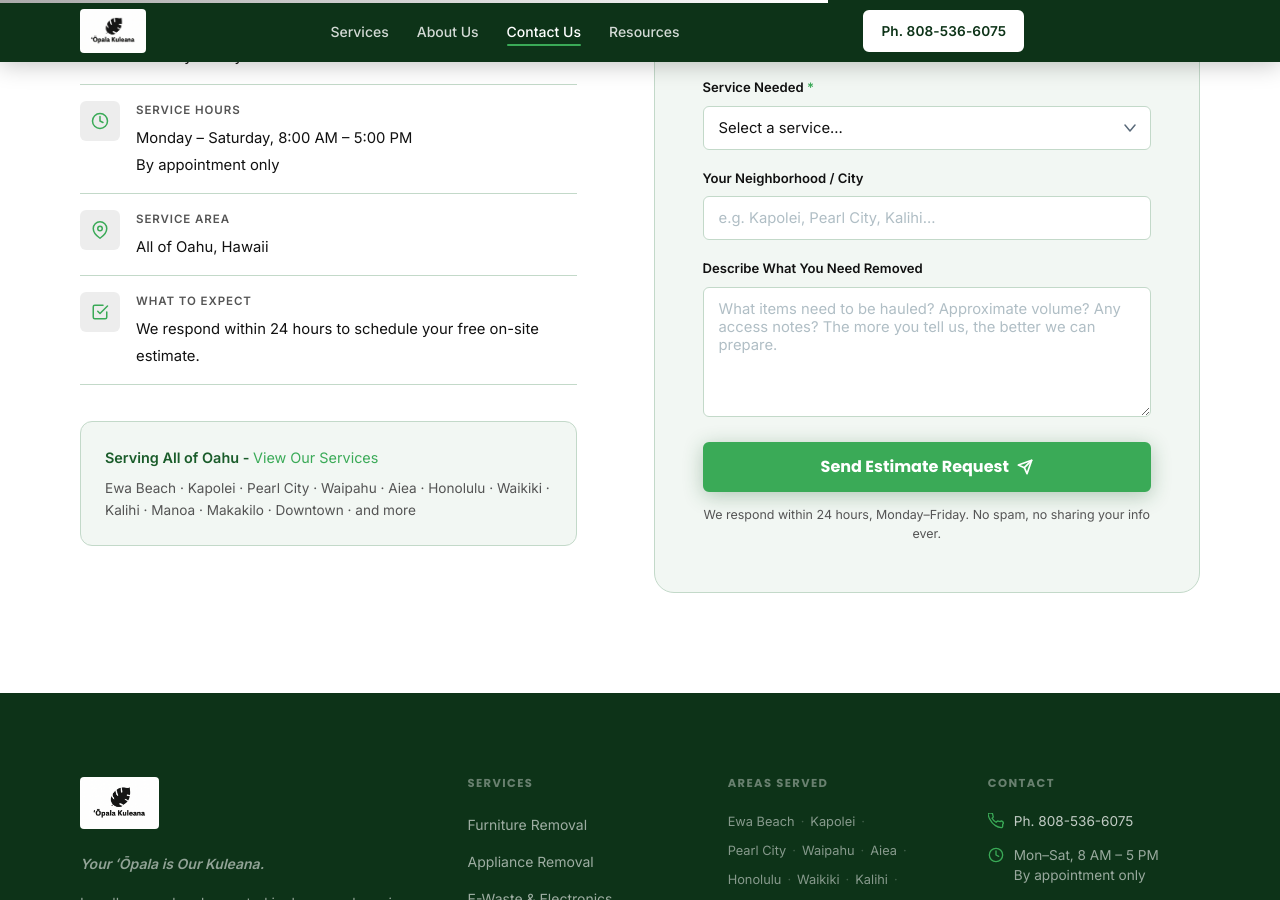
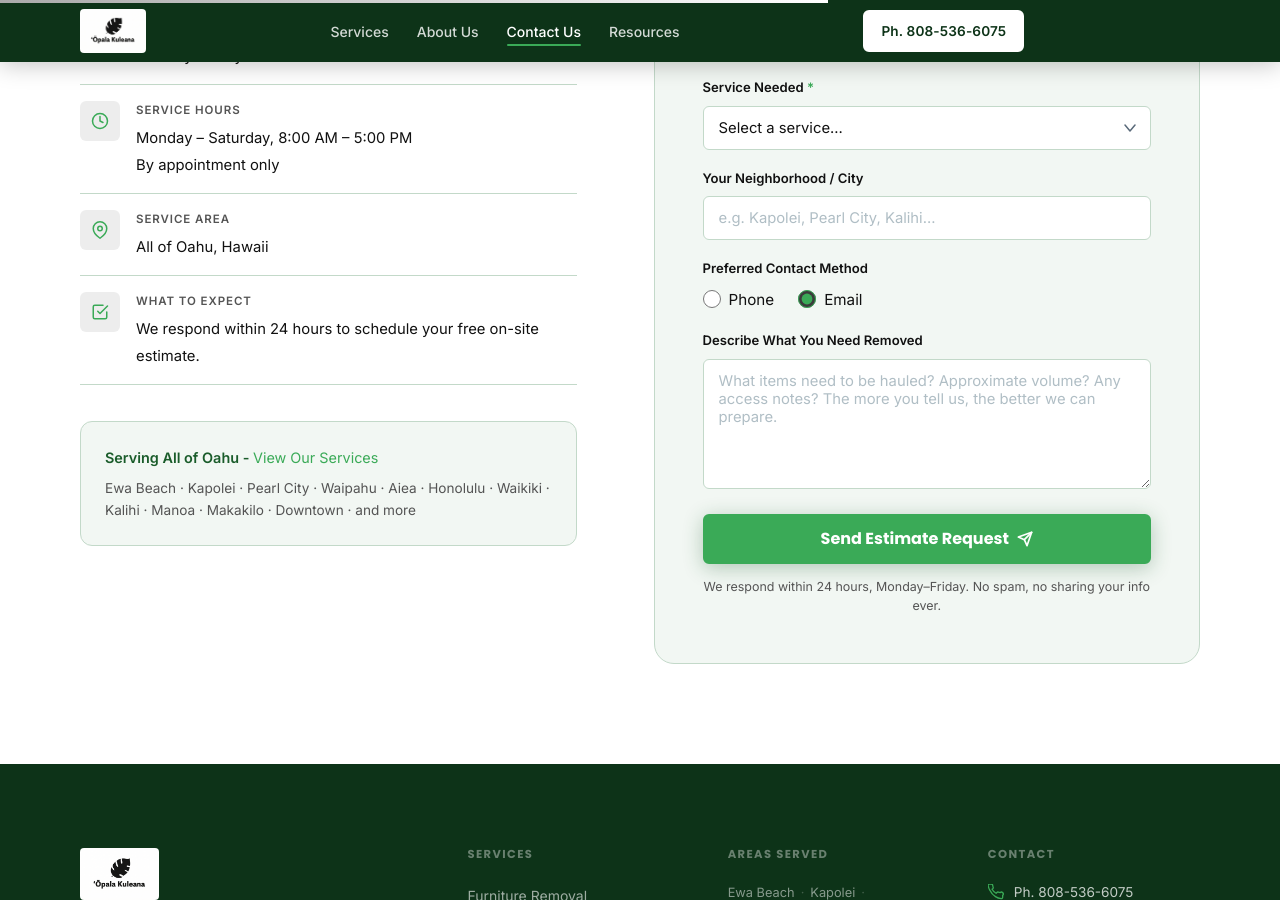
Before and after one commit to tobuku/opalakuleana, a Jekyll site: the page built from _pages/contact.html, in a window 1280 px wide and 900 px high, scrolled down 694 px. Built offline with Jekyll 4.4.1, drawn with Linux system fonts in a browser that asks for light colours; nearby versions of some CDN libraries.

Commit message:
Add proper favicon (ICO/PNG), contact form callback fields, replace truck image with Isuzu NPR
- Favicon: generate multi-size .ico + PNG favicons at site root for search engine visibility
- Contact: add Preferred Contact Method (Phone/Email) radio + conditional Best Time to Call dropdown
- Homepage: swap hero and gallery truck photo to opala-kuleana-isuzu-npr.JPG, update schema.org image

Co-Authored-By: Claude Opus 4.6 <noreply@anthropic.com>

```diff
--- a/_layouts/default.html
+++ b/_layouts/default.html
@@ -22,8 +22,10 @@
   <link href="https://fonts.googleapis.com/css2?family=Inter:wght@400;500;600&family=Poppins:wght@700;800&display=swap" rel="stylesheet">
 
   <!-- Favicon -->
-  <link rel="icon" type="image/jpeg" href="{{ site.baseurl }}/assets/images/favicon.jpg">
-  <link rel="apple-touch-icon" href="{{ site.baseurl }}/assets/images/favicon.jpg">
+  <link rel="icon" type="image/x-icon" href="{{ site.baseurl }}/favicon.ico">
+  <link rel="icon" type="image/png" sizes="32x32" href="{{ site.baseurl }}/favicon-32x32.png">
+  <link rel="icon" type="image/png" sizes="16x16" href="{{ site.baseurl }}/favicon-16x16.png">
+  <link rel="apple-touch-icon" sizes="180x180" href="{{ site.baseurl }}/apple-touch-icon.png">
 
   <!-- Main CSS -->
   <link rel="stylesheet" href="{{ site.baseurl }}/assets/css/main.css">
--- a/_pages/contact.html
+++ b/_pages/contact.html
@@ -142,6 +142,29 @@ permalink: /contact/
           </div>
 
           <div class="form-group">
+            <label class="form-label">Preferred Contact Method</label>
+            <div style="display:flex; gap:24px; margin-top:6px;">
+              <label style="display:flex; align-items:center; gap:8px; cursor:pointer; font-size:0.95rem; color:var(--c-text);">
+                <input type="radio" name="preferred_contact" value="Phone" id="contact-phone" style="accent-color:var(--c-accent); width:18px; height:18px;"> Phone
+              </label>
+              <label style="display:flex; align-items:center; gap:8px; cursor:pointer; font-size:0.95rem; color:var(--c-text);">
+                <input type="radio" name="preferred_contact" value="Email" id="contact-email" checked style="accent-color:var(--c-accent); width:18px; height:18px;"> Email
+              </label>
+            </div>
+          </div>
+
+          <div class="form-group" id="callback-time-group" style="display:none;">
+            <label class="form-label" for="callback-time">Best Time to Call</label>
+            <select class="form-control" id="callback-time" name="callback_time">
+              <option value="" disabled selected>Select a time...</option>
+              <option>Morning (8 AM - 12 PM)</option>
+              <option>Afternoon (12 PM - 3 PM)</option>
+              <option>Late Afternoon (3 PM - 5 PM)</option>
+              <option>No preference</option>
+            </select>
+          </div>
+
+          <div class="form-group">
             <label class="form-label" for="message">Describe What You Need Removed</label>
             <textarea class="form-control" id="message" name="message" placeholder="What items need to be hauled? Approximate volume? Any access notes? The more you tell us, the better we can prepare." rows="5"></textarea>
           </div>
@@ -158,3 +181,19 @@ permalink: /contact/
     </div>
   </div>
 </section>
+
+<script>
+document.addEventListener('DOMContentLoaded', function() {
+  var phoneRadio = document.getElementById('contact-phone');
+  var emailRadio = document.getElementById('contact-email');
+  var callbackGroup = document.getElementById('callback-time-group');
+  if (phoneRadio && emailRadio && callbackGroup) {
+    phoneRadio.addEventListener('change', function() {
+      callbackGroup.style.display = this.checked ? '' : 'none';
+    });
+    emailRadio.addEventListener('change', function() {
+      callbackGroup.style.display = this.checked ? 'none' : '';
+    });
+  }
+});
+</script>
--- a/index.html
+++ b/index.html
@@ -12,7 +12,7 @@ description: "Hawaiian-owned junk removal on Oahu since 2005. Furniture, applian
   "description": "Professional junk removal service in Oahu, Hawaii. Furniture, appliances, construction debris, e-waste, estate cleanouts, and more. Free estimates.",
   "url": "https://opalakuleana.com/",
   "logo": "https://opalakuleana.com/assets/images/ok-logo-flat.png",
-  "image": "https://opalakuleana.com/assets/images/opala-kuleana-truck-oahu.jpg",
+  "image": "https://opalakuleana.com/assets/images/opala-kuleana-isuzu-npr.JPG",
   "telephone": "+1-808-536-6075",
   "priceRange": "$$",
   "areaServed": {
@@ -120,7 +120,7 @@ description: "Hawaiian-owned junk removal on Oahu since 2005. Furniture, applian
 
   <!-- Truck photo background -->
   <div class="hero-bg-truck" aria-hidden="true">
-    <img src="{{ site.baseurl }}/assets/images/opala-kuleana-truck-oahu.jpg" alt="ʻŌpala Kuleana junk removal truck on Oahu">
+    <img src="{{ site.baseurl }}/assets/images/opala-kuleana-isuzu-npr.JPG" alt="ʻŌpala Kuleana Isuzu NPR junk removal truck on Oahu">
   </div>
 
   <div class="hero-inner">
@@ -479,7 +479,7 @@ description: "Hawaiian-owned junk removal on Oahu since 2005. Furniture, applian
 
     <div class="gallery-grid reveal-stagger">
       <div class="gallery-item stagger-item">
-        <img src="{{ site.baseurl }}/assets/images/opala-kuleana-truck-oahu.jpg" alt="ʻŌpala Kuleana branded Chevy Silverado truck in Oahu neighborhood" loading="lazy" width="1200" height="500">
+        <img src="{{ site.baseurl }}/assets/images/opala-kuleana-isuzu-npr.JPG" alt="ʻŌpala Kuleana Isuzu NPR junk removal truck on Oahu" loading="lazy" width="1200" height="500">
       </div>
       <div class="gallery-item stagger-item">
         <img src="{{ site.baseurl }}/assets/images/yard-waste-pickup-oahu.jpg" alt="Bags of yard waste lined up and ready for junk removal pickup" loading="lazy" width="1200" height="800">
```
Also changed, not shown: apple-touch-icon.png (added), favicon-16x16.png (added), favicon-32x32.png (added), favicon.ico (added), 1 other file.
